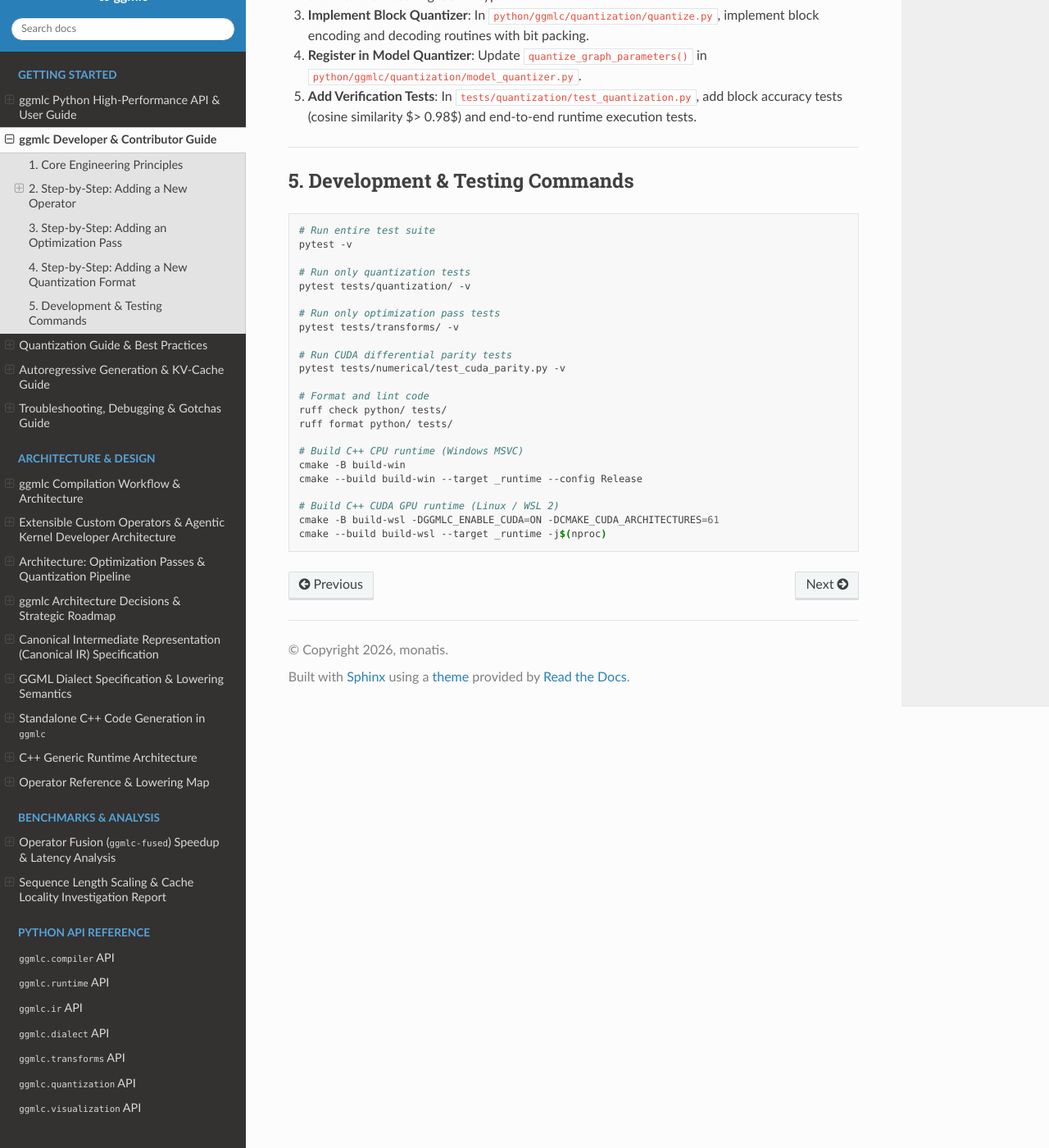
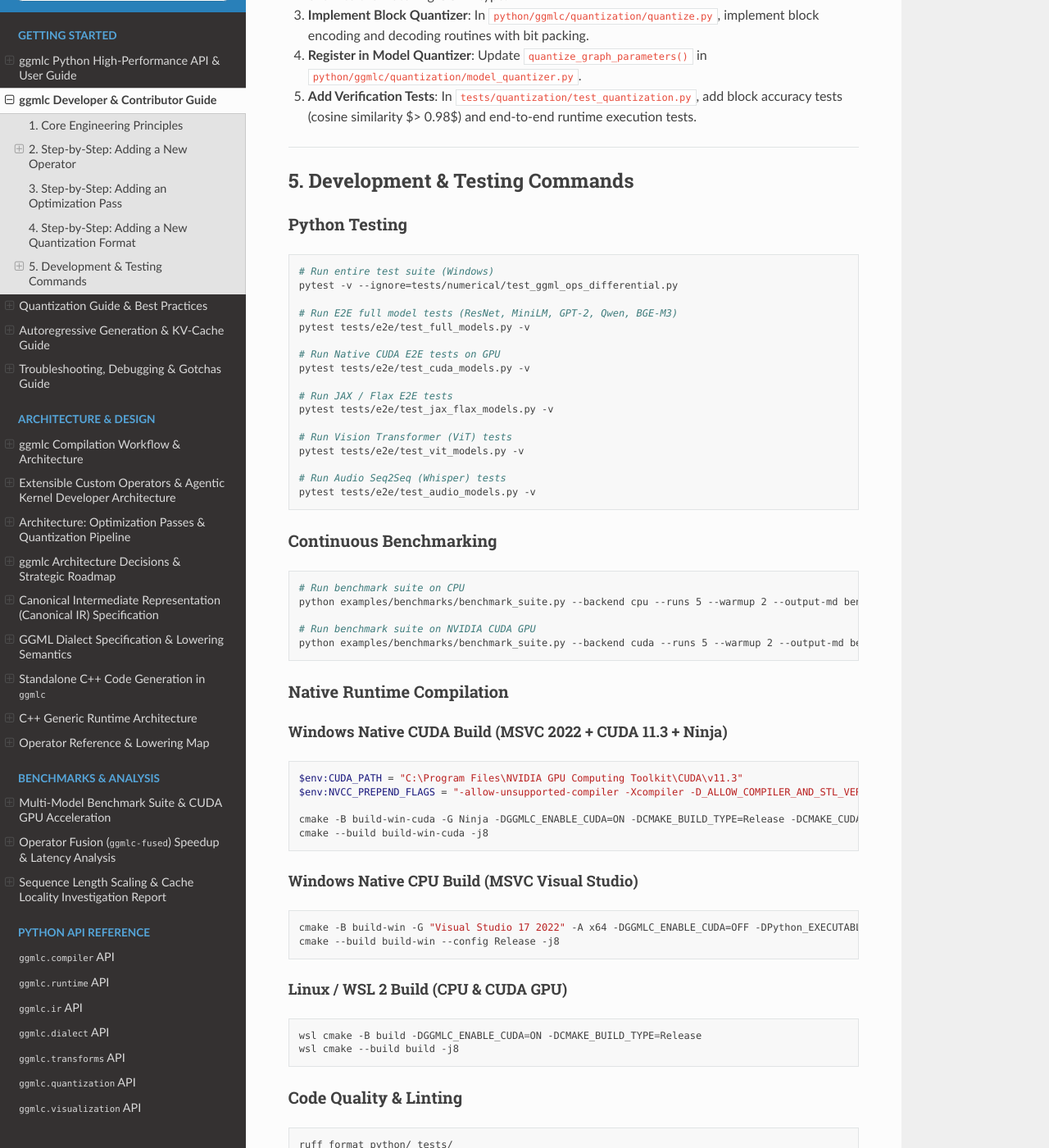
Before and after one commit to monatis/ggmlc, a Sphinx documentation site: the page built from docs/guides/developer_guide.md, in a window 1280 px wide and 1400 px high, scrolled down 3313 px. Shown: the whole window at 82% size. Built offline with Sphinx 7.4.7 and the Read the Docs theme 3.1.0, drawn with Linux system fonts in a browser that asks for light colours; some of the changed text lies outside the part shown.

Commit message:
update documentation for benchmark harness

````diff
--- a/docs/guides/developer_guide.md
+++ b/docs/guides/developer_guide.md
@@ -148,28 +148,61 @@ def test_my_new_op_numerical_parity():
 
 ## 5. Development & Testing Commands
 
+### Python Testing
+```powershell
+# Run entire test suite (Windows)
+pytest -v --ignore=tests/numerical/test_ggml_ops_differential.py
+
+# Run E2E full model tests (ResNet, MiniLM, GPT-2, Qwen, BGE-M3)
+pytest tests/e2e/test_full_models.py -v
+
+# Run Native CUDA E2E tests on GPU
+pytest tests/e2e/test_cuda_models.py -v
+
+# Run JAX / Flax E2E tests
+pytest tests/e2e/test_jax_flax_models.py -v
+
+# Run Vision Transformer (ViT) tests
+pytest tests/e2e/test_vit_models.py -v
+
+# Run Audio Seq2Seq (Whisper) tests
+pytest tests/e2e/test_audio_models.py -v
+```
+
+### Continuous Benchmarking
+```powershell
+# Run benchmark suite on CPU
+python examples/benchmarks/benchmark_suite.py --backend cpu --runs 5 --warmup 2 --output-md benchmark_cpu_report.md
+
+# Run benchmark suite on NVIDIA CUDA GPU
+python examples/benchmarks/benchmark_suite.py --backend cuda --runs 5 --warmup 2 --output-md benchmark_cuda_report.md
+```
+
+### Native Runtime Compilation
+
+#### Windows Native CUDA Build (MSVC 2022 + CUDA 11.3 + Ninja)
+```powershell
+$env:CUDA_PATH = "C:\Program Files\NVIDIA GPU Computing Toolkit\CUDA\v11.3"
+$env:NVCC_PREPEND_FLAGS = "-allow-unsupported-compiler -Xcompiler -D_ALLOW_COMPILER_AND_STL_VERSION_MISMATCH"
+
+cmake -B build-win-cuda -G Ninja -DGGMLC_ENABLE_CUDA=ON -DCMAKE_BUILD_TYPE=Release -DCMAKE_CUDA_FLAGS="-allow-unsupported-compiler -Xcompiler -D_ALLOW_COMPILER_AND_STL_VERSION_MISMATCH" -DPython_EXECUTABLE="C:\Users\ailabs\ggmlc\.venv\Scripts\python.exe"
+cmake --build build-win-cuda -j8
+```
+
+#### Windows Native CPU Build (MSVC Visual Studio)
+```powershell
+cmake -B build-win -G "Visual Studio 17 2022" -A x64 -DGGMLC_ENABLE_CUDA=OFF -DPython_EXECUTABLE="C:\Users\ailabs\ggmlc\.venv\Scripts\python.exe"
+cmake --build build-win --config Release -j8
+```
+
+#### Linux / WSL 2 Build (CPU & CUDA GPU)
 ```bash
-# Run entire test suite
-pytest -v
+wsl cmake -B build -DGGMLC_ENABLE_CUDA=ON -DCMAKE_BUILD_TYPE=Release
+wsl cmake --build build -j8
+```
 
-# Run only quantization tests
-pytest tests/quantization/ -v
-
-# Run only optimization pass tests
-pytest tests/transforms/ -v
-
-# Run CUDA differential parity tests
-pytest tests/numerical/test_cuda_parity.py -v
-
-# Format and lint code
-ruff check python/ tests/
+### Code Quality & Linting
+```powershell
 ruff format python/ tests/
-
-# Build C++ CPU runtime (Windows MSVC)
-cmake -B build-win
-cmake --build build-win --target _runtime --config Release
-
-# Build C++ CUDA GPU runtime (Linux / WSL 2)
-cmake -B build-wsl -DGGMLC_ENABLE_CUDA=ON -DCMAKE_CUDA_ARCHITECTURES=61
-cmake --build build-wsl --target _runtime -j$(nproc)
+ruff check --fix python/ tests/
 ```
````
Also changed, not shown: README.md (+63 -15 lines), docs/benchmarks/model_benchmark_suite.md (added, +53 -0 lines), docs/index.md (+1 -0 lines).
